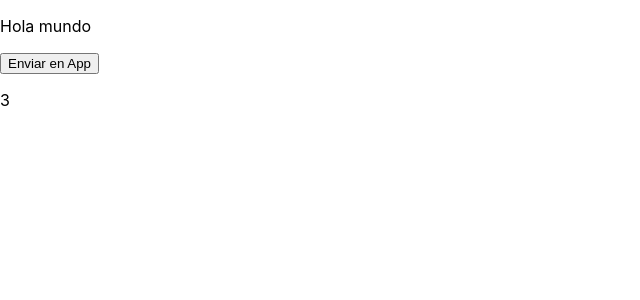
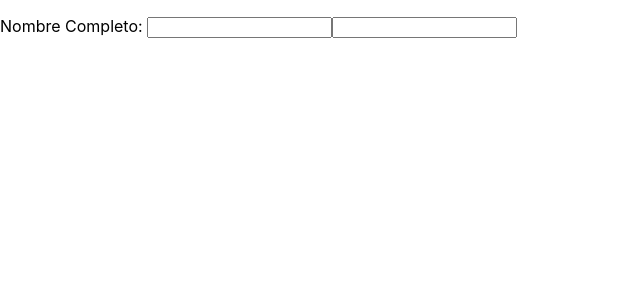
Before and after one commit to 51p50x/mi-app, a React (Create React App) app: page / in a window 1280 px wide. Shown: the top 300 px of the page, without its empty margins (0-640 px from the left). Built offline with nearby package versions, Linux system fonts and the light colour scheme.

Commit message:
Added lifting up state logic in app.js file

```diff
--- a/src/App.js
+++ b/src/App.js
@@ -1,53 +1,40 @@
 import {Component} from 'react'
 
-// constructor -> render -> componentDidMount
-class Button extends Component {
-    state = {}
+class Input extends Component{
 
-    constructor(props){
-        super(props)
-        console.log('constructor', props);
+    render(){
+        return(
+            <input
+                value={this.props.value}
+                onChange={this.props.onChange}
+            />
+
+        )
+    }
+}
+class App extends Component{
+    state = {
+        nombre: '',
+        apellido: '',
+    }
+
+    updateValues = (prop, value) =>{
+        this.setState({[prop]:value})
     }
 
     render(){
-        console.log('executing render method for button component');
         return(
-            <button onClick={()=>this.setState({prop: 1})}>
-                Enviar
-            </button>
-        )
-    }
-
-    componentDidMount(){
-        console.log('componentDidMount');
-    }
-
-    componentDidUpdate(prevProps, prevState){
-        console.log('component did update', prevProps, prevState);
-    }
-
-    componentWillUnmount(){
-        console.log('unmounting component', this.props, this.state);
-    }
-}
-
-class App extends Component{
-    state = {valor:3}
-    render(){
-        console.log(this.state);
-        return(
-            <div>
-                <p>Hola mundo</p>
-                {this.state===3 ?
-                <Button waifu="happy" /> : null}
-                <button
-                    className={`${this.state.valor}`}
-                    onClick={()=> this.setState({valor: 2})}
-                >
-                    Enviar en App
-                </button>
-                <p>{this.state.valor}</p>
-            </div>
+            <p>
+                Nombre Completo: {`${this.state.nombre} ${this.state.apellido}`}
+                <Input
+                    value = {this.state.nombre}
+                    onChange = {e => this.updateValues('nombre',e.target.value)}
+                />
+                <Input
+                    value = {this.state.apellido}
+                    onChange = {e => this.updateValues('apellido',e.target.value)}
+                />
+            </p>
         )
     }
 }
```
